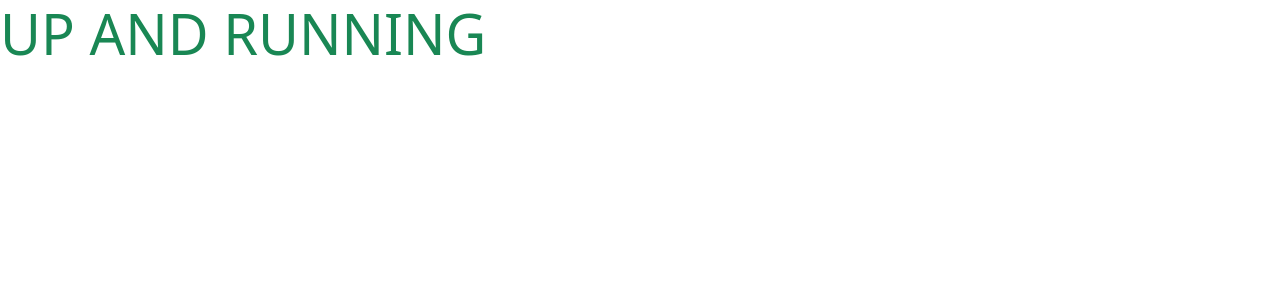
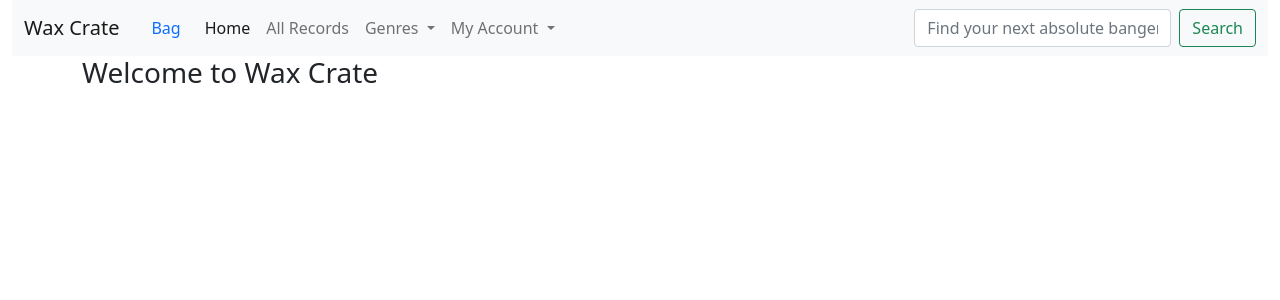
Before and after one commit to JoelMichaelRutter/wax_crate_MS5, a Django app: page / in a window 1280 px wide. Shown: the top 300 px of the page. Run offline with Django 3.2, Linux system fonts and the light colour scheme.

Commit message:
add bootstrap nav bar to base template, requires additional customisation

```diff
--- a/home/templates/home/index.html
+++ b/home/templates/home/index.html
@@ -2,5 +2,11 @@
 {% load static %}
 
 {% block content %}
-    <h1 class="display-4 text-success">UP AND RUNNING</h1>
+    <div class="container h-100">
+        <div class="row">
+            <div class="col-12 my-auto col-md-12 col-lg-5">
+                <h3>Welcome to Wax Crate</h3>
+            </div>
+        </div>
+    </div>
 {% endblock %}
--- a/templates/base.html
+++ b/templates/base.html
@@ -31,7 +31,56 @@
 </head>
 <body>
 <header class="container-fluid">
+    <nav class="navbar navbar-expand-lg navbar-light bg-light">
+        <div class="container-fluid">
+            <button class="navbar-toggler" type="button" data-bs-toggle="collapse" data-bs-target="#navbarSupportedContent" aria-controls="navbarSupportedContent" aria-expanded="false" aria-label="Toggle navigation">
+                <span class="navbar-toggler-icon"></span>
+            </button>
+            <a class="navbar-brand" href="#">Wax Crate</a>
+            <a class="nav-link">Bag</a>
+            <div class="collapse navbar-collapse" id="navbarSupportedContent">
+                <ul class="navbar-nav me-auto mb-2 mb-lg-0">
+                    <li class="nav-item">
+                        <a class="nav-link active" aria-current="page" href="{% url 'home' %}">Home</a>
+                    </li>
+                    <li class="nav-item">
+                        <a class="nav-link" href="#">All Records</a>
+                    </li>
+                    <li class="nav-item dropdown">
+                        <a class="nav-link dropdown-toggle" href="#" id="navbarDropdown" role="button" data-bs-toggle="dropdown" aria-expanded="false">
+                            Genres
+                        </a>
+                        <ul class="dropdown-menu" aria-labelledby="navbarDropdown">
+                            <li><a class="dropdown-item" href="#">Action</a></li>
+                            <li><a class="dropdown-item" href="#">Another action</a></li>
+                        </ul>
+                    </li>
+                    <li class="nav-item dropdown">
+                        <a class="nav-link dropdown-toggle" href="#" id="navbaraccountDropdown" role="button" data-bs-toggle="dropdown" aria-expanded="false">
+                            My Account
+                        </a>
+                        <ul class="dropdown-menu" aria-labelledby="navbarDropdown">
+                            {% if request.user.is_authenticated %}
+                                {% if request.user.is_superuser %}
+                                    <li><a class="dropdown-item" aria-current="page" href="#">Back Office</a></li>
+                                {% endif %}
+                                <li><a class="dropdown-item" href="#">My Account</a></li>
+                                <li><a class="dropdown-item" href="{% url 'account_logout' %}">Sign out</a></li>
+                            {% else %}
+                                <li><a class="dropdown-item" href="{% url 'account_login' %}">Sign in</a></li>
+                                <li><a class="dropdown-item" href="{% url 'account_signup' %}">Register</a></li>
+                            {% endif %}
+                        </ul>
+                    </li>
+                </ul>
+                <form class="d-flex" method="GET" action="">
+                    <input class="form-control me-2" type="text" name="q" placeholder="Find your next absolute banger" aria-label="Search">
+                    <button class="btn btn-outline-success" type="submit">Search</button>
+                </form>
+            </div>
 
+        </div>
+    </nav>
 </header>
 {% if messages %}
 <div class="message-container"></div>
```
Lines whose indentation alone changed are shown as unchanged.
